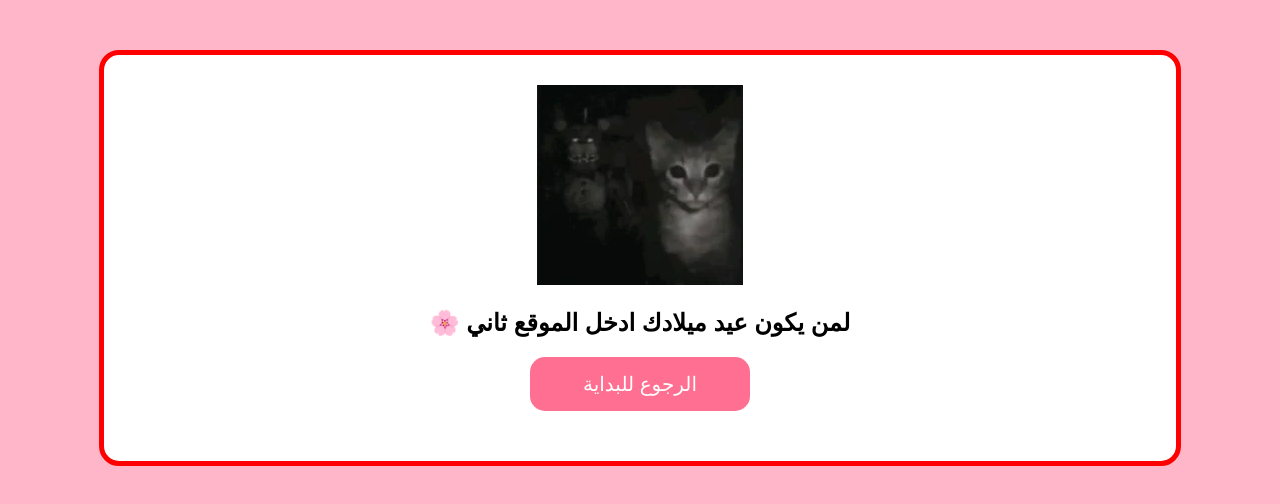
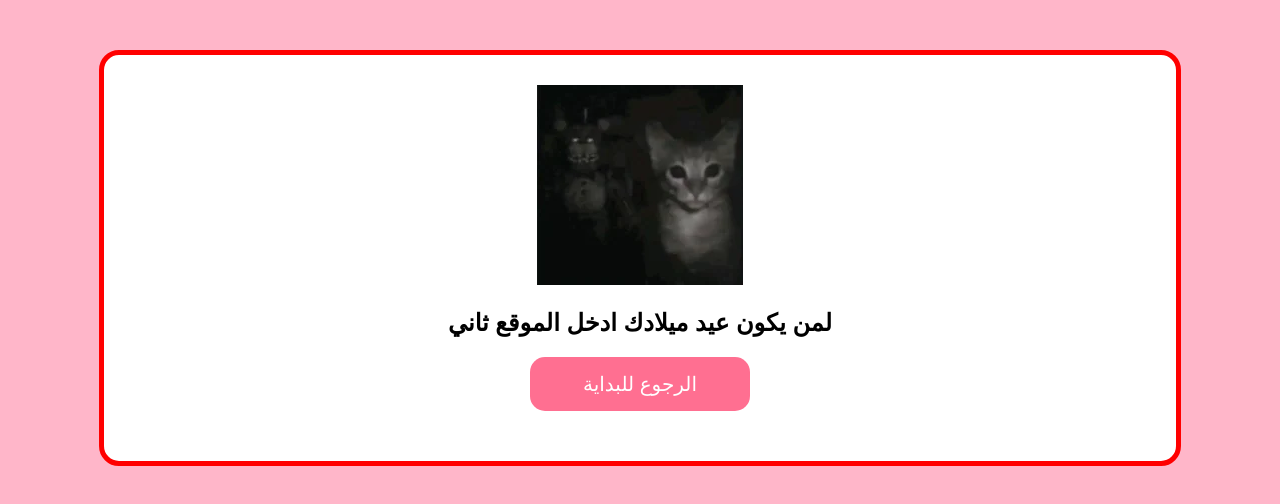
Before and after one commit to memehsg8-oss/happy.birthday.., a plain HTML site: page no.html in a window 1280 px wide. Drawn offline with Linux system fonts and the light colour scheme.

Commit message:
Fix HTML structure and formatting issues

```diff
--- a/no.html
+++ b/no.html
@@ -47,9 +47,10 @@ body {
     <!-- ⭐⭐ هنا ضع ملصقك ⭐⭐ -->
     <img src="200.webp" wihdt="120">
 
-    <h2 style="color:black;">لمن يكون عيد ميلادك ادخل الموقع ثاني 🌸</h2>
+    <h2 style="color:black;">لمن يكون عيد ميلادك ادخل الموقع ثاني </h2>
     <button class="button" onclick="location.href='index.html'">الرجوع للبداية</button>
 </div>
 
 </body>
+
 </html>
```
